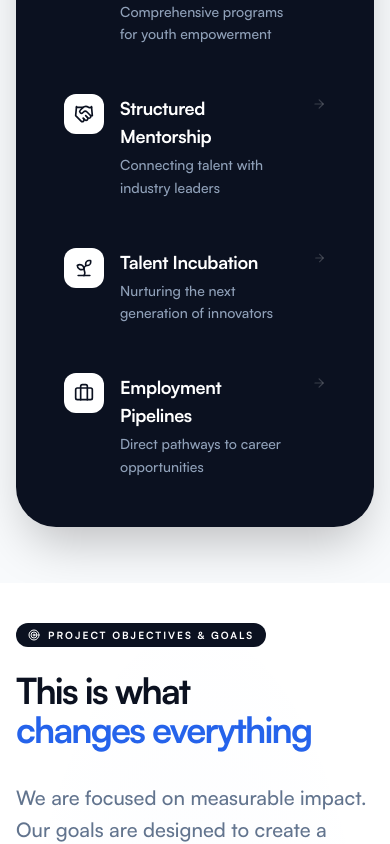
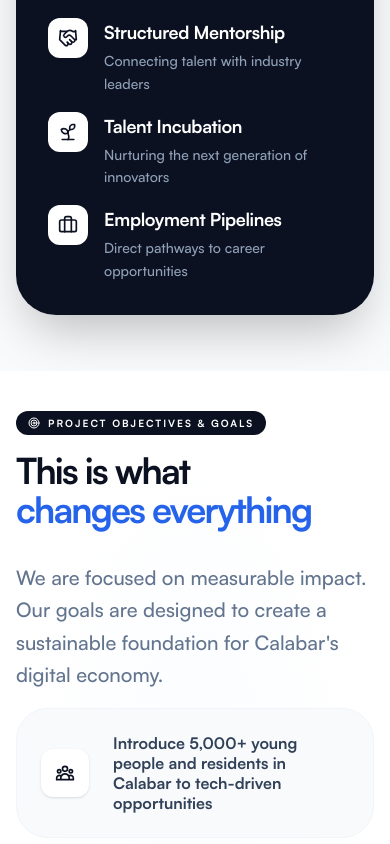
Before and after one commit to Olawoyin1/CTS, a React (Vite) app: page / in a window 390 px wide. Shown: the part 4350-5194 px from the top of the page. Built offline with nearby package versions, Linux system fonts and the light colour scheme.

Commit message:
responsiveness

```diff
--- a/src/components/KeyFeatures.tsx
+++ b/src/components/KeyFeatures.tsx
@@ -153,7 +153,7 @@ const KeyFeatures = () => {
                     initial="hidden"
                     whileInView="visible"
                     viewport={{ once: true }}
-                    className="grid grid-cols-1 md:grid-cols-2  gap-6 mb-8 px-4"
+                    className="grid grid-cols-1 md:grid-cols-2  gap-6 mb-8"
                 >
                     {/* Featured Item - Large */}
                     <motion.div
@@ -217,11 +217,14 @@ const KeyFeatures = () => {
                                             <h3 className="text-xl font-black text-brand-navy mb-3 group-hover:text-brand-blue transition-colors">
                                                 {feature.title}
                                             </h3>
-                                            <p className="text-sm text-slate-500 font-medium leading-relaxed">
+                                            <p className="text-sm hidden md:flex text-slate-500 font-medium leading-relaxed">
                                                 {feature.desc}
                                             </p>
                                         </div>
                                     </div>
+                                            <p className="text-sm flex md:hidden text-slate-500 p-0 m-0 font-medium leading-relaxed">
+                                                {feature.desc}
+                                            </p>
                                 </motion.div>
                             );
                         })}
--- a/src/components/Objectives.tsx
+++ b/src/components/Objectives.tsx
@@ -29,7 +29,7 @@ const Objectives = () => {
 
             <div className="container-wide relative z-10">
                 <div className="max-w-6xl mx-auto">
-                    <div className="grid lg:grid-cols-2 gap-16 items-center">
+                    <div className="grid lg:grid-cols-2 gap-4 md:gap-16 items-center">
 
                         {/* Left: Heading Section */}
                         <motion.div
@@ -42,7 +42,7 @@ const Objectives = () => {
                                 initial={{ opacity: 0, y: 10 }}
                                 whileInView={{ opacity: 1, y: 0 }}
                                 viewport={{ once: true }}
-                                className="inline-flex items-center gap-2 px-3 py-1 bg-brand-navy text-white text-[10px] font-bold rounded-full mb-6 uppercase tracking-[0.2em]"
+                                className="inline-flex items-center gap-2 px-3 py-1 bg-brand-navy text-white text-[10px] font-bold rounded-full mb-4 uppercase tracking-[0.2em]"
                             >
                                 <Target size={12} /> Project Objectives & Goals
                             </motion.div>
--- a/src/components/WhyCalabar.tsx
+++ b/src/components/WhyCalabar.tsx
@@ -84,7 +84,7 @@ const WhyCalabar = () => {
 
                             <div className="grid gap-4">
                                 {solutions.map((item, idx) => (
-                                    <div key={idx} className="group flex items-start gap-4 p-4 rounded-2xl hover:bg-white/5 transition-all duration-300">
+                                    <div key={idx} className="group flex items-start gap-4 md:p-4 rounded-2xl hover:bg-white/5 transition-all duration-300">
                                         <div className="w-10 h-10 rounded-xl bg-white flex items-center justify-center flex-shrink-0 group-hover:scale-110 transition-transform text-brand-navy">
                                             <item.icon size={20} />
                                         </div>
@@ -92,7 +92,7 @@ const WhyCalabar = () => {
                                             <h4 className="font-bold text-white mb-1 text-lg">{item.title}</h4>
                                             <p className="text-slate-400 text-sm leading-relaxed font-medium">{item.desc}</p>
                                         </div>
-                                        <ArrowRight size={20} className="ml-auto text-white/20 group-hover:text-white/50 group-hover:translate-x-1 transition-all" />
+                                        <ArrowRight size={20} className="ml-auto hidden md:flex text-white/20 group-hover:text-white/50 group-hover:translate-x-1 transition-all" />
                                     </div>
                                 ))}
                             </div>
```
